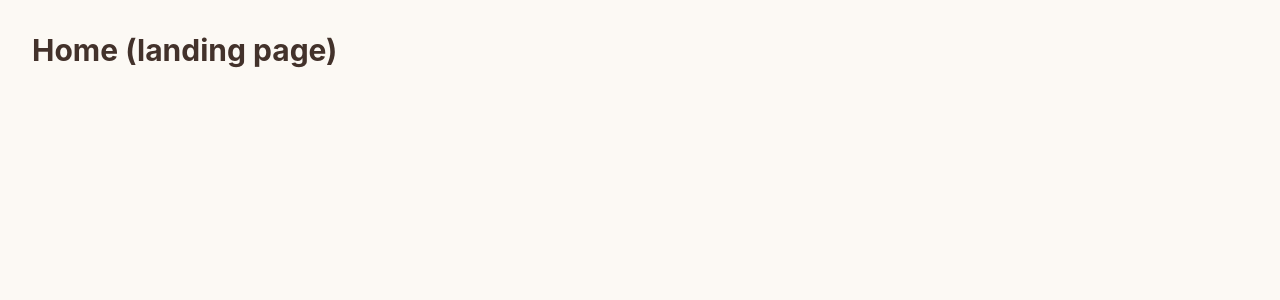
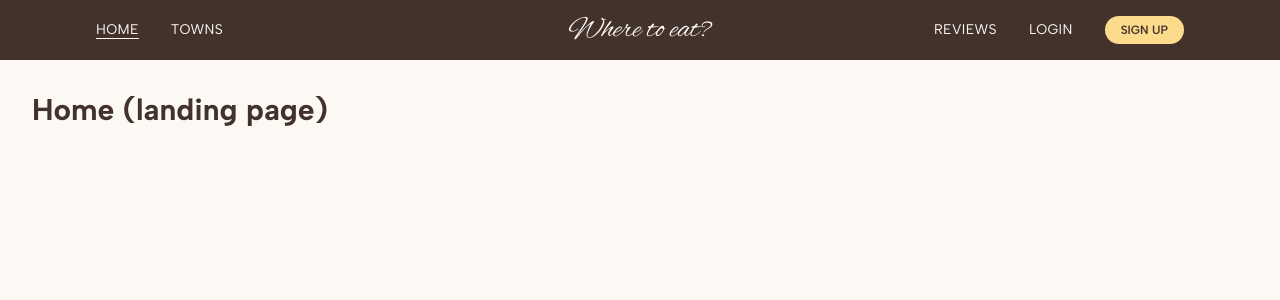
Before and after one commit to nadiafigueroaaragon-ui/where-to-eat-server, a React (Vite) app in the folder client/: page / in a window 1280 px wide. Shown: the top 300 px of the page. Built offline with nearby package versions, Linux system fonts and the light colour scheme.

Commit message:
Add Navbar with responsive menu and brand fonts

```diff
--- a/client/index.html
+++ b/client/index.html
@@ -1,6 +1,9 @@
 <!doctype html>
 <html lang="en">
   <head>
+    <link rel="preconnect" href="https://fonts.googleapis.com" />
+    <link rel="preconnect" href="https://fonts.gstatic.com" crossorigin />
+    <link href="https://fonts.googleapis.com/css2?family=Albert+Sans:wght@400;500;600;700&family=Alex+Brush&display=swap" rel="stylesheet" />
     <meta charset="UTF-8" />
     <link rel="icon" type="image/svg+xml" href="/favicon.svg" />
     <meta name="viewport" content="width=device-width, initial-scale=1.0" />
--- a/client/src/App.tsx
+++ b/client/src/App.tsx
@@ -1,10 +1,12 @@
 import { Routes, Route } from 'react-router-dom'
+import Navbar from './components/Navbar'
 import Home from './pages/Home'
 import NotFound from './pages/NotFound'
 
 export default function App() {
   return (
-    <div className="min-h-screen bg-cream">
+    <div className="min-h-screen bg-cream font-sans">
+      <Navbar />
       <Routes>
         <Route path="/" element={<Home />} />
         <Route path="*" element={<NotFound />} />
--- /dev/null
+++ b/client/src/components/Navbar.tsx
@@ -0,0 +1,83 @@
+import { useState } from 'react'
+import { Link, NavLink } from 'react-router-dom'
+
+const leftLinks = [
+  { to: '/', label: 'Home' },
+  { to: '/towns', label: 'Towns' },
+]
+const rightLinks = [
+  { to: '/reviews', label: 'Reviews' },
+  { to: '/login', label: 'Login' },
+]
+
+const linkClass = ({ isActive }: { isActive: boolean }) =>
+  `text-sm uppercase tracking-wide text-cream transition hover:text-sun ${
+    isActive ? 'underline underline-offset-4' : ''
+  }`
+
+export default function Navbar() {
+  const [open, setOpen] = useState(false)
+
+  return (
+    <header className="sticky top-0 z-50 bg-brown">
+      <nav className="mx-auto grid max-w-6xl grid-cols-[1fr_auto_1fr] items-center px-4 py-3 sm:px-8">
+        {/* Left links (desktop) */}
+        <div className="hidden gap-8 md:flex">
+          {leftLinks.map((l) => (
+            <NavLink key={l.to} to={l.to} className={linkClass}>
+              {l.label}
+            </NavLink>
+          ))}
+        </div>
+
+        {/* Logo: left on mobile, centered on desktop */}
+        <Link to="/" className="col-start-1 font-script text-3xl text-cream md:col-start-2">
+          Where to eat?
+        </Link>
+
+        {/* Right links (desktop) */}
+        <div className="hidden items-center justify-end gap-8 md:flex">
+          {rightLinks.map((l) => (
+            <NavLink key={l.to} to={l.to} className={linkClass}>
+              {l.label}
+            </NavLink>
+          ))}
+          <Link
+            to="/register"
+            className="rounded-full bg-sun px-4 py-1.5 text-xs font-semibold uppercase text-brown transition hover:brightness-95"
+          >
+            Sign up
+          </Link>
+        </div>
+
+        {/* Menu button (mobile) */}
+        <button
+          type="button"
+          onClick={() => setOpen((o) => !o)}
+          aria-label="Toggle menu"
+          className="col-start-3 justify-self-end rounded-md px-2 py-1 text-2xl text-cream md:hidden"
+        >
+          {open ? '✕' : '☰'}
+        </button>
+      </nav>
+
+      {/* Mobile menu */}
+      {open && (
+        <div className="flex flex-col gap-4 border-t border-cream/20 px-4 py-4 md:hidden">
+          {[...leftLinks, ...rightLinks].map((l) => (
+            <NavLink key={l.to} to={l.to} className={linkClass} onClick={() => setOpen(false)}>
+              {l.label}
+            </NavLink>
+          ))}
+          <Link
+            to="/register"
+            onClick={() => setOpen(false)}
+            className="w-fit rounded-full bg-sun px-4 py-1.5 text-xs font-semibold uppercase text-brown"
+          >
+            Sign up
+          </Link>
+        </div>
+      )}
+    </header>
+  )
+}
--- a/client/src/index.css
+++ b/client/src/index.css
@@ -6,4 +6,7 @@
   --color-olive: #4B5B39;
   --color-brick: #941723;
   --color-cream: #FCF9F4;
+
+  --font-script: "Alex Brush", cursive;
+  --font-sans: "Albert Sans", sans-serif;
 }
```
